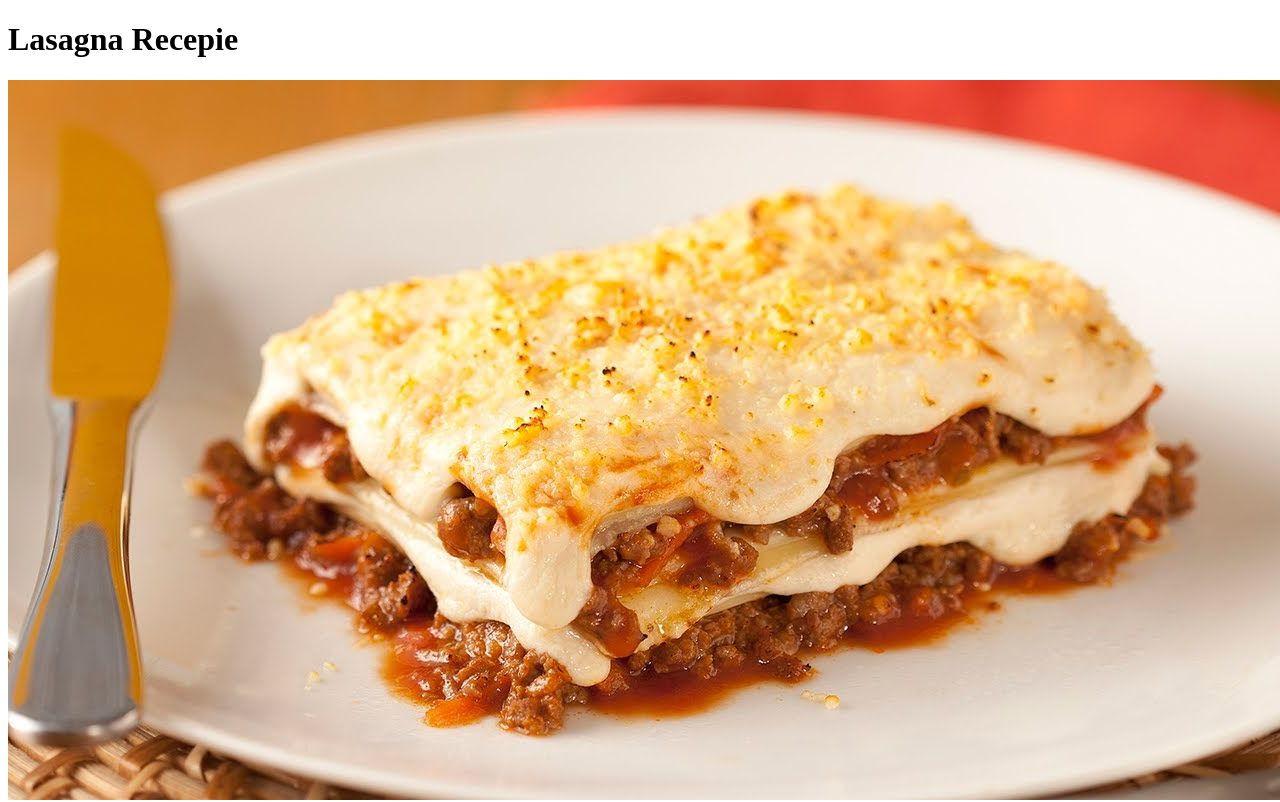
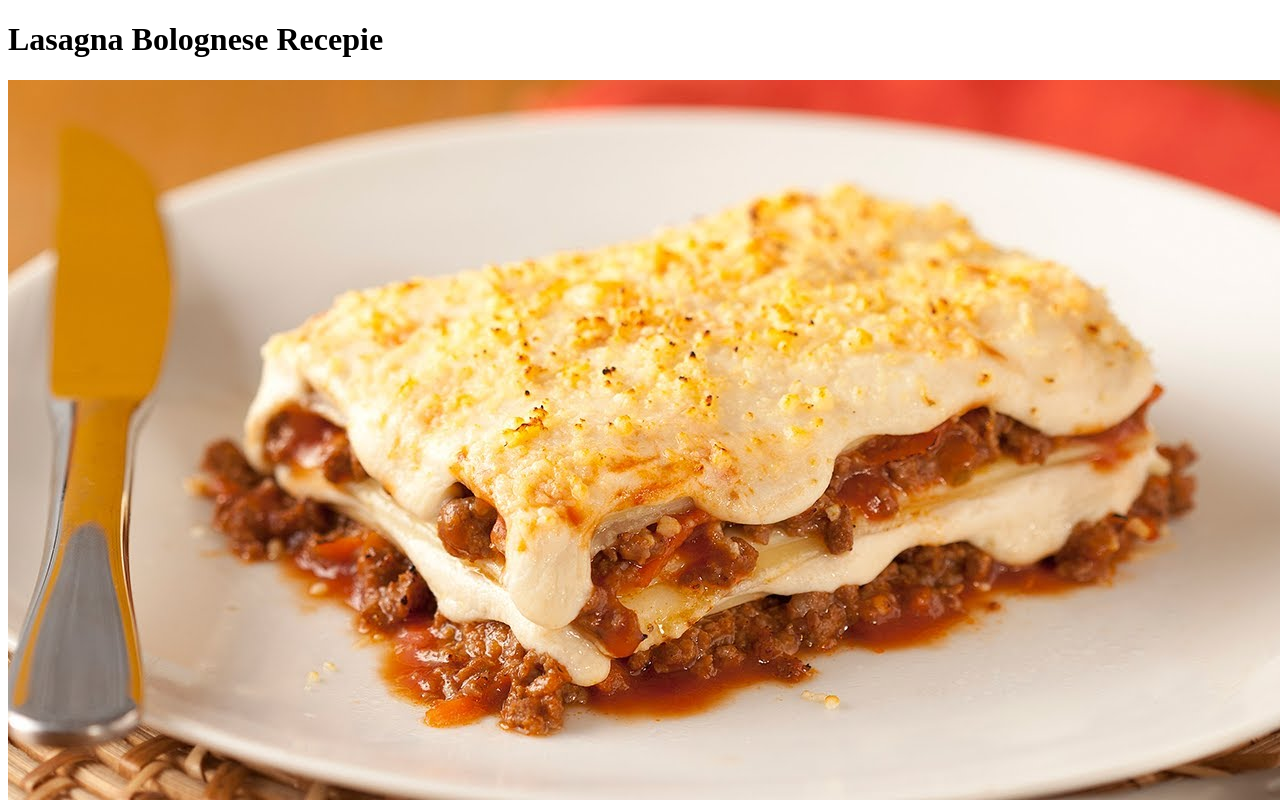
Before and after one commit to pndspacas/odin-recepies, a plain HTML site: page recepies/lasagna.html in a window 1280 px wide. Shown: the top 802 px of the page. Drawn offline with Linux system fonts and the light colour scheme.

Commit message:
lasagna-html

```diff
--- a/recepies/lasagna.html
+++ b/recepies/lasagna.html
@@ -5,11 +5,11 @@
     <meta charset="UTF-8">
     <meta http-equiv="X-UA-Compatible" content="IE=edge">
     <meta name="viewport" content="width=device-width, initial-scale=1.0">
-    <title>Lasagna Recepie</title>
+    <title>Lasagna Bolognese Recepie</title>
 </head>
 
 <body>
-    <h1>Lasagna Recepie</h1>
+    <h1>Lasagna Bolognese Recepie</h1>
     <img src="../images/lasanha.jpg">
     <h2>Description</h2>
     <p>This is the best lasagna, we ever add,
```
